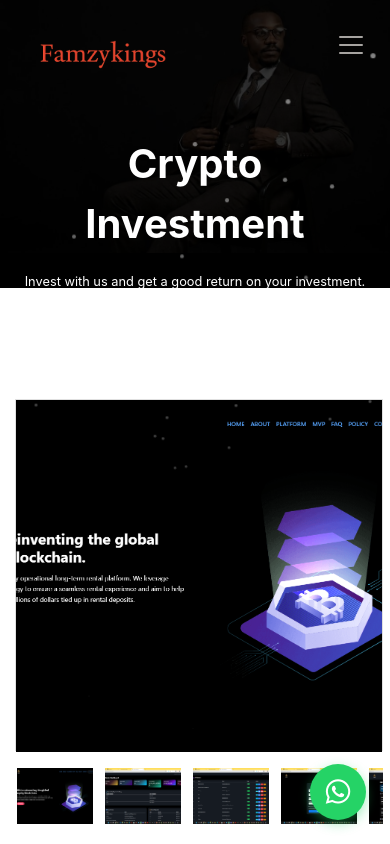
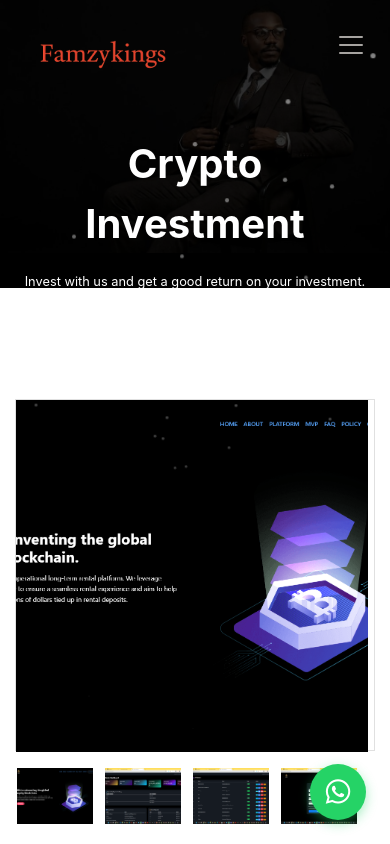
Before and after one commit to famzykings-dev/Famzykings-portfolio, a plain HTML site: page crypto-investment.html in a window 390 px wide. Shown: the top 844 px of the page. Drawn offline with nearby package versions, Linux system fonts and the light colour scheme.

Commit message:
Update cryptoinvestment.css

```diff
--- a/css/cryptoinvestment.css
+++ b/css/cryptoinvestment.css
@@ -787,11 +787,11 @@
     width: 100%;
     height: 22rem;
     /* max-width: 100% !important; */
-    max-width: 23rem !important;
+    max-width: 22rem !important;
   }
 
   .thumb-scroll{
-    max-width: 23rem !important;
+    max-width: 22rem !important;
     width: 100%;
     gap: 8px;
   }
```
